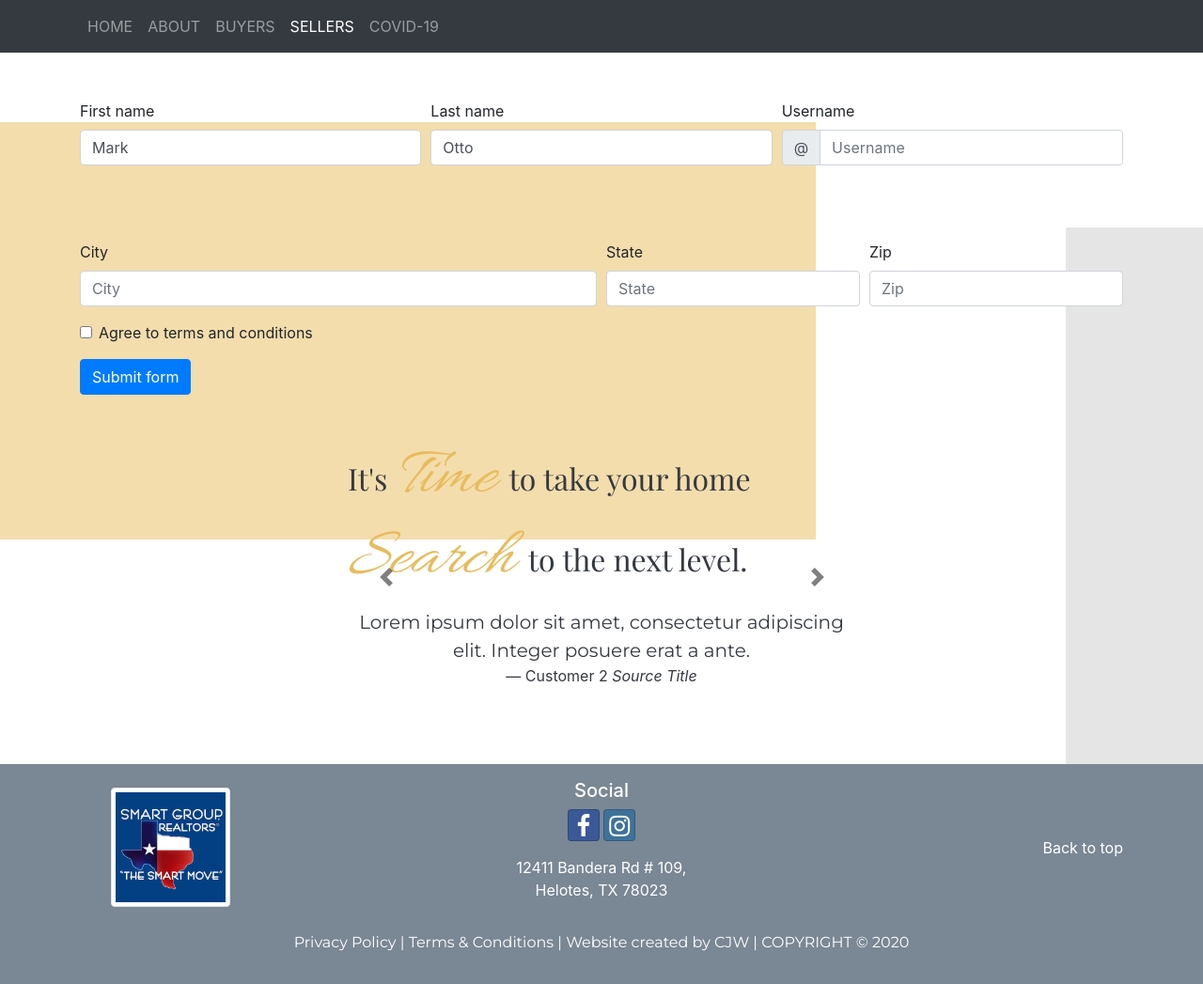
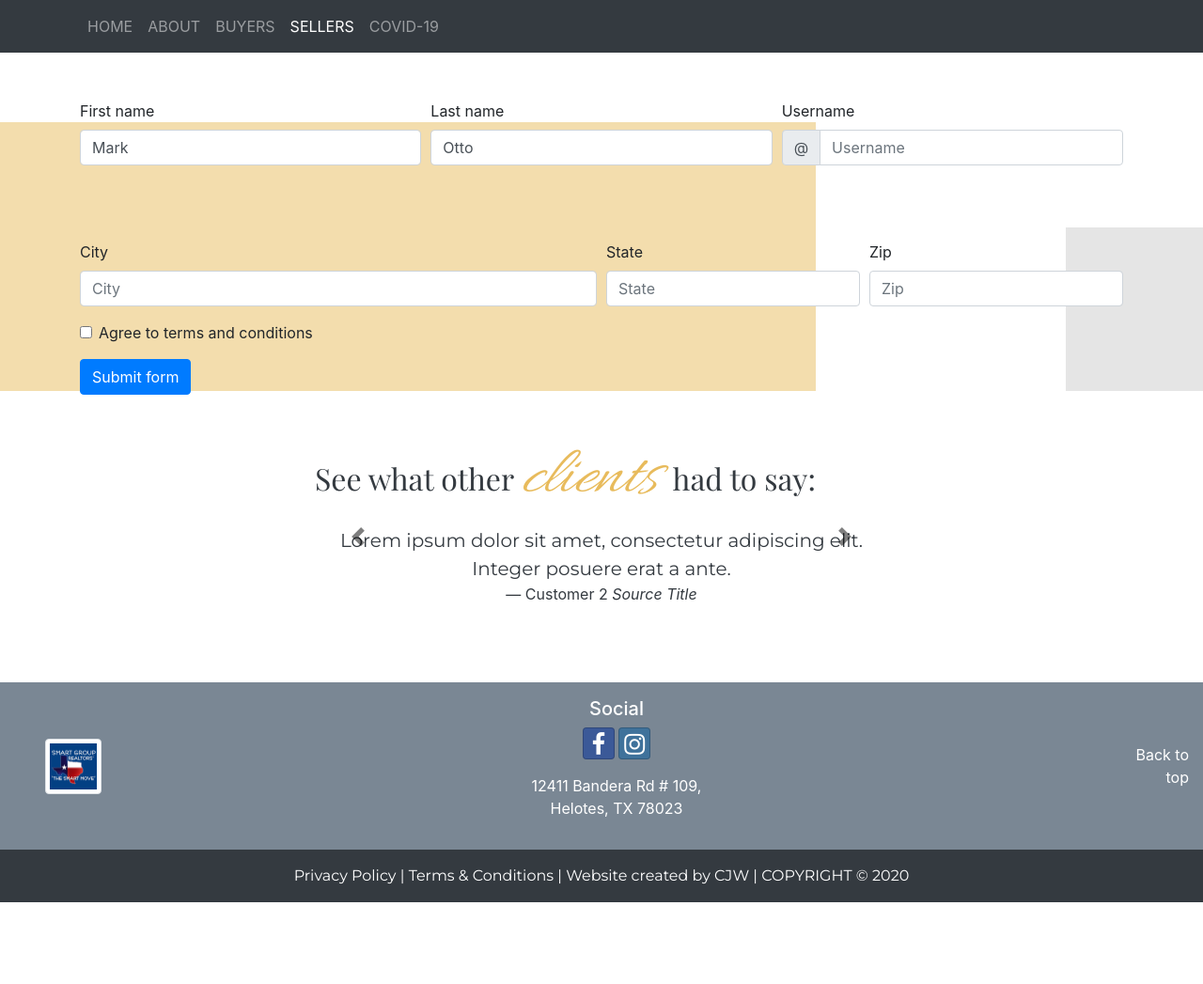
Before and after one commit to ChelWhite/PattyWRealtor, a website: page Sellers.html in a window 1280 px wide. Shown: the whole page at 94% size. After the commit the page ends 960 px from the top, so only its background shows below. Drawn offline with nearby package versions, Linux system fonts and the light colour scheme; a web font is replaced by a local one.

Commit message:
reordered footer and split privacy terms from social btn and logo

```diff
--- a/Sellers.html
+++ b/Sellers.html
@@ -107,8 +107,8 @@
     </div>
 
 
-    <div class="container">
-        <div class="row mt-4 row-content mt-n1">
+    <div class="container-fluid">
+        <div class="row mt-4 row-content mt-n1 bg-white">
             <div class="col-12 col-sm-6 mx-auto ">
                 <div id="carouselExampleCaptions" class="carousel slide" data-ride="carousel">
                     <ol class="carousel-indicators">
@@ -117,8 +117,7 @@
                         <li data-target="#carouselExampleCaptions" data-slide-to="2"></li>
                     </ol>
                     <div class="carousel-inner pb-3">
-                        <h2 class="text-dark">It's <em class="display-3"> Time </em> to take your home<em
-                                class="display-3"> Search </em> to the next level.</h2>
+                        <h2 class="text-dark"> See what other <em class="display-3"> clients </em> had to say:</h2>
                         <div class="carousel-item active ">
 
                             <blockquote class="blockquote text-center d-block w-100 text-dark">
@@ -161,16 +160,13 @@
 
 
 
-    <footer class="darkBlue">
-        <div class="container py-3 text-white">
+    <div class="container-fluid py-3 text-white darkBlue">
         <div class="row align-items-center">
-                <div class="col-3 col-sm-2 pl-5 ">
-                    <img src="images/Logo.png"
-                        class="img-fluid img-thumbnail"
-                        alt="Responsive image">
+            <div class="col pl-5 ">
+                <img src="images/Logo.png" class="img-fluid img-thumbnail" alt="Responsive image">
 
             </div>
-                <div class="col-7 col-sm-8 text-center">
+            <div class="col col-sm-10 text-center">
                 <h5>Social</h5>
                 <a class="btn btn-social-icon btn-facebook" href="http://facebook.com/"><i
                         class="fa fa-facebook"></i></a>
@@ -181,11 +177,15 @@
 
             </div>
 
-                <div class="col-2 col-sm-2 text-right pl-3">
+            <div class="col text-right pl-3">
                 <a href="#" class="text-white">Back to top</a>
             </div>
 
         </div>
+
+    </div>
+
+    <footer class="bg-dark">
             <div class="row pt-3">
                 <div class="col-12">
                     <p class="text-center text-white"><a href="#" class="text-white">Privacy Policy |</a>
@@ -193,7 +193,6 @@
                         <a href="#" class="text-white"> Terms & Conditions |</a>
                         Website created by CJW | COPYRIGHT © 2020
                     </p>
-                </div>
                 </div>
             </div>
     </footer>
```
Also changed, not shown: About.html (+10 -9 lines), Buyers.html (+13 -12 lines), COVID-19.html (+10 -8 lines), index.html (+9 -9 lines), images/blue.jpeg (deleted). Lines whose indentation alone changed are shown as unchanged.
